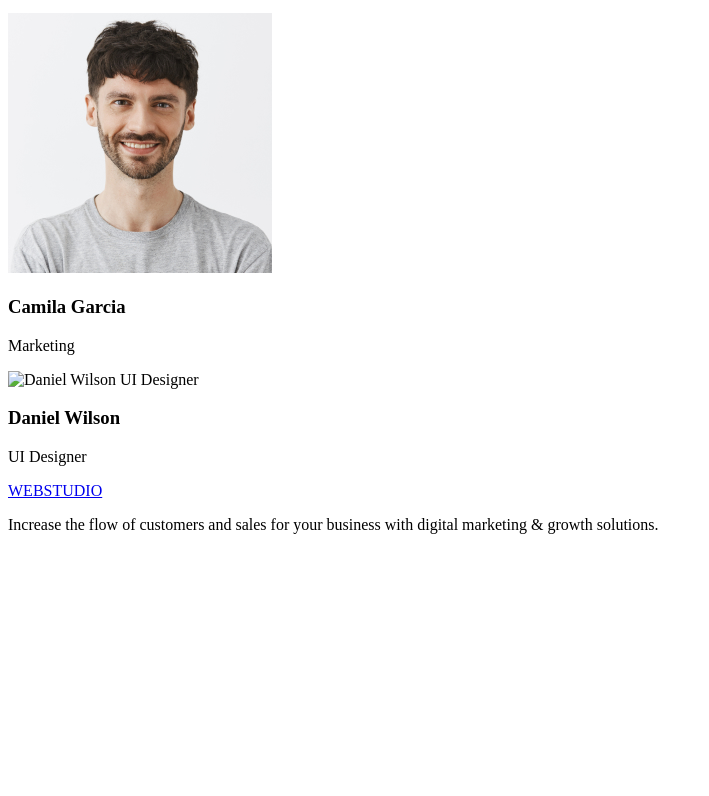
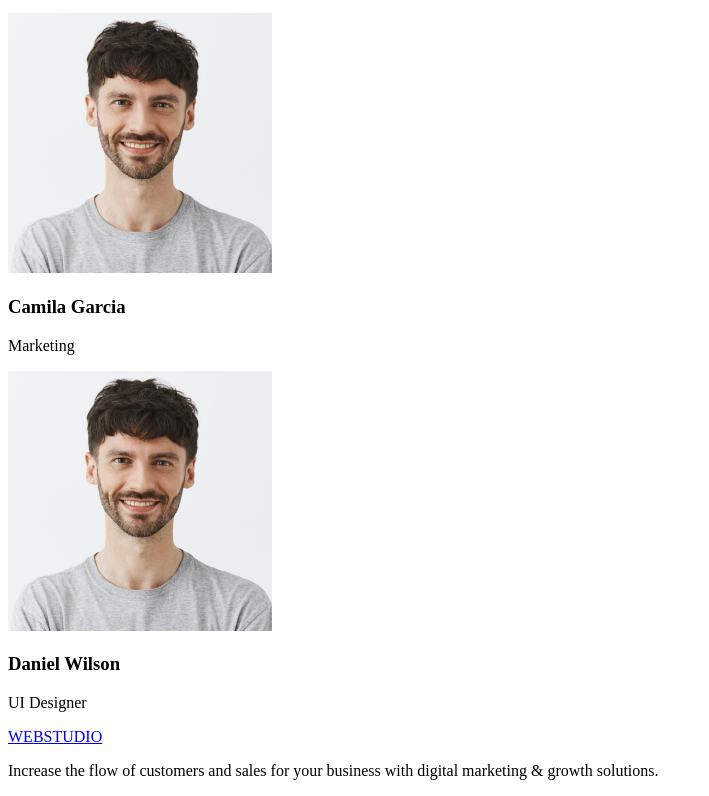
Before and after one commit to Strego26/goit-markup-hw-01, a plain HTML site: page index.html in a window 1280 px wide. Shown: the part 1081-1877 px from the top of the page, without its empty margins (0-709 px from the left). Before the commit the page ends 1631 px from the top, so only its background shows below. Drawn offline with Linux system fonts and the light colour scheme.

Commit message:
Update index.html

```diff
--- a/index.html
+++ b/index.html
@@ -72,7 +72,7 @@
         <h3>Camila Garcia</h3>
         <p>Marketing</p>
         <img
-          src="./images/img-daniel-wilson-ui-designer.png"
+          src="./images/img-card4-daniel-wilson-ui-designer.jpg"
           alt="Daniel Wilson UI Designer"
           width="264"
           height="260"
```
